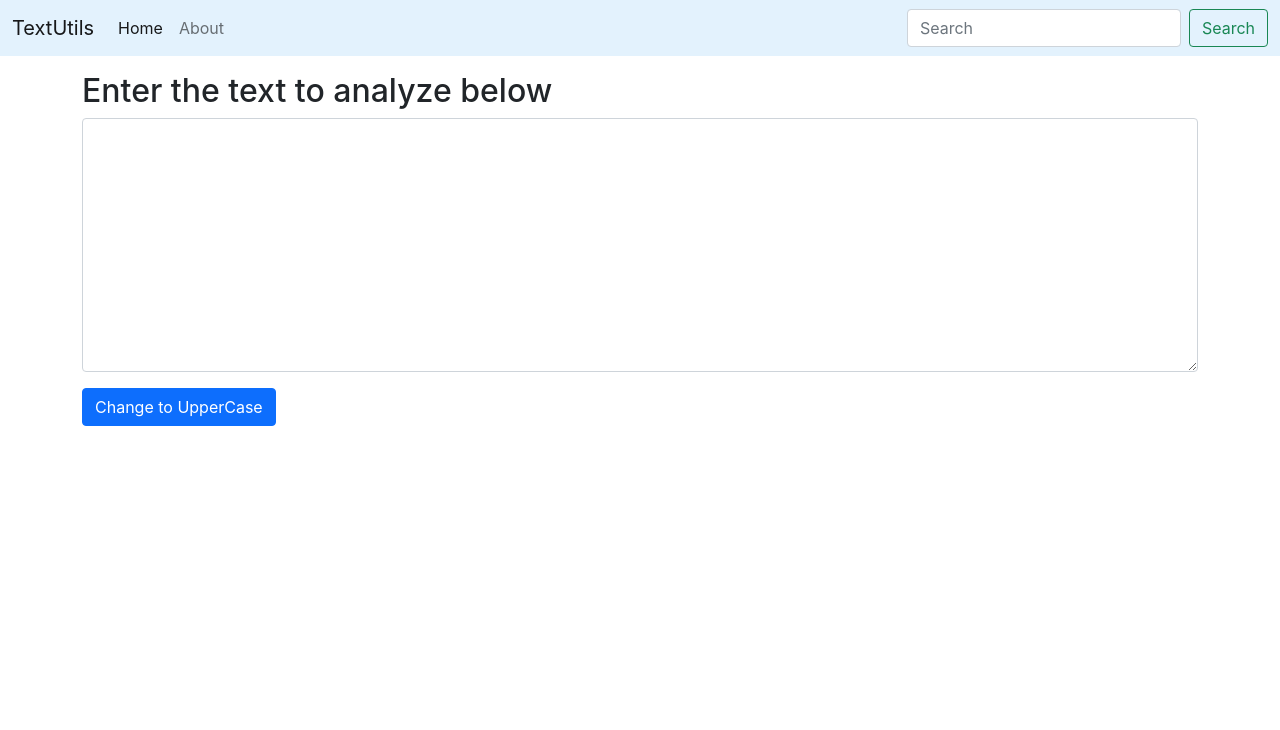
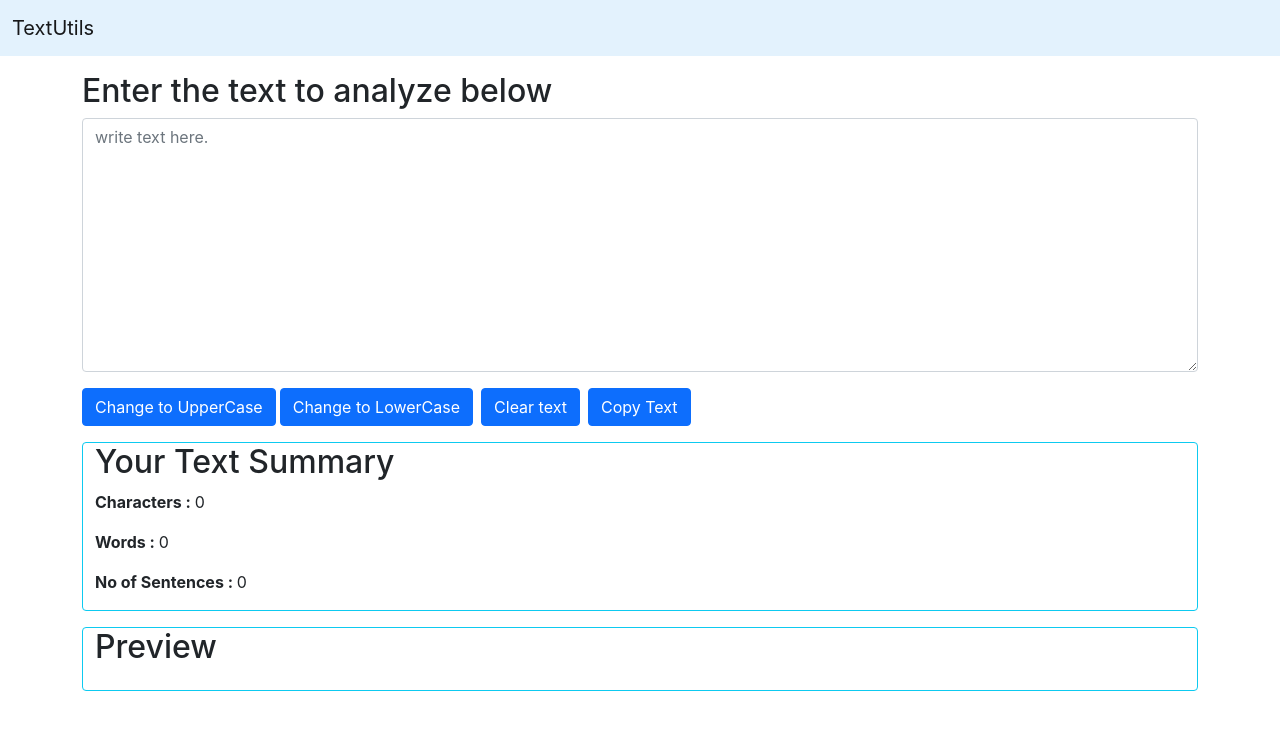
Before and after one commit to SabhyaSingh93/React--textutils, a React (Create React App) app: page / in a window 1280 px wide. Shown: the top 730 px of the page. Built offline with nearby package versions, Linux system fonts and the light colour scheme.

Commit message:
textutils

```diff
--- a/src/components/Navbar.js
+++ b/src/components/Navbar.js
@@ -26,31 +26,6 @@ export default function Navbar(props) {
         <a className="navbar-brand" href="/">
           {props.title}
         </a>
-        <div className="collapse navbar-collapse" id="navbarTogglerDemo03">
-          <ul className="navbar-nav me-auto mb-2 mb-lg-0">
-            <li className="nav-item">
-              <a className="nav-link active" aria-current="page" href="/">
-                Home
-              </a>
-            </li>
-            <li className="nav-item">
-              <a className="nav-link" href="/">
-                {props.aboutText}
-              </a>
-            </li>
-          </ul>
-          <form className="d-flex">
-            <input
-              className="form-control me-2"
-              type="search"
-              placeholder="Search"
-              aria-label="Search"
-            />
-            <button className="btn btn-outline-success" type="submit">
-              Search
-            </button>
-          </form>
-        </div>
       </div>
     </nav>
   );
--- a/src/components/TextForm.js
+++ b/src/components/TextForm.js
@@ -14,6 +14,24 @@ export default function TextForm(props) {
     let newText = text.toUpperCase();
     setText(newText);
   };
+  const ChangeLowerCase = () => {
+    let newText = text.toLowerCase();
+    setText(newText);
+  };
+
+  const ClearText = () => {
+    let newText = "";
+    setText(newText);
+  };
+  const RemoveExtraSpace = () => {
+    let newText = text.split(/[ ]+/);
+    setText(newText.join(" "));
+  };
+  const CopyText = () => {
+    var text = document.getElementById("textBox");
+    text.select();
+    navigator.clipboard.writeText(text.value);
+  };
 
   return (
     <>
@@ -24,13 +42,48 @@ export default function TextForm(props) {
             className="form-control"
             value={text}
             onChange={HandleonChange}
-            id="exampleFormControlTextarea1"
+            id="textBox"
             rows="10"
+            placeholder="write text here."
           ></textarea>
         </div>
         <div className="btn btn-primary" onClick={ChangeUpperCase}>
-          {" "}
           Change to UpperCase
+        </div>
+        <div className="btn btn-primary mx-1" onClick={ChangeLowerCase}>
+          Change to LowerCase
+        </div>
+
+        <div className="btn btn-primary mx-1" onClick={ClearText}>
+          Clear text
+        </div>
+
+        <div className="btn btn-primary mx-1" onClick={CopyText}>
+          Copy Text
+        </div>
+        <div className="container card border-info mb-3 my-3">
+          <h2>Your Text Summary</h2>
+          <p>
+            <b>Characters : </b>
+            {text.trim().length}{" "}
+          </p>
+          <p>
+            <b>Words : </b>
+            {
+              text
+                .replace(/\n/g, " ")
+                .split(" ")
+                .filter((value) => value !== "").length
+            }{" "}
+          </p>
+          <p>
+            <b>No of Sentences : </b>
+            {text.split(/[".!?"]/).length - 1}{" "}
+          </p>
+        </div>
+        <div className="container card border-info mb-3 my-3">
+          <h2>Preview</h2>
+          <p>{text}</p>
         </div>
       </div>
     </>
```
